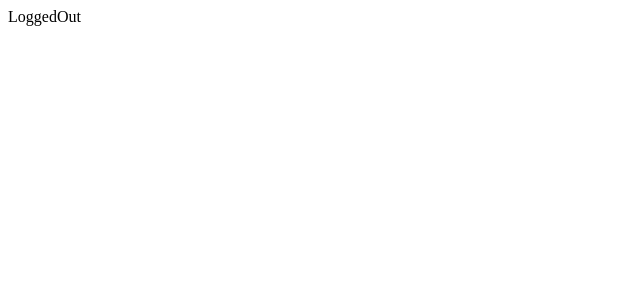
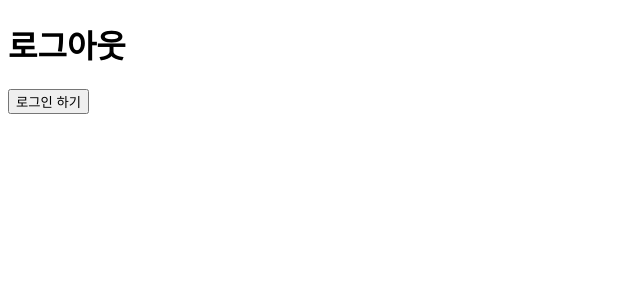
Before and after one commit to with-key/ubereats_frontend, a React (Vite) app: page / in a window 1280 px wide. Shown: the top 300 px of the page, without its empty margins (0-640 px from the left). Built offline with nearby package versions, Linux system fonts and the light colour scheme.

Commit message:
add: local only field(global state)

```diff
--- a/src/App.tsx
+++ b/src/App.tsx
@@ -1,9 +1,26 @@
 import React from "react";
+
+import { gql, useQuery, useReactiveVar } from "@apollo/client";
+import LoggedIn from "./routers/LoggedIn";
 import LoggedOut from "./routers/LoggedOut";
-import { BrowserRouter, Routes, Route } from "react-router-dom";
+import { isLoggedInVar } from "./apollo";
+
+// const IS_LOGGED_IN = gql`
+//   {
+//     isLoggedIn @client
+//   }
+// `;
 
 function App() {
-  return <LoggedOut />;
+  // reactive variables read
+  // legacy
+  // const {
+  //   data: { isLoggedIn },
+  // } = useQuery(IS_LOGGED_IN);
+
+  const isLoggedIn = useReactiveVar(isLoggedInVar);
+  console.log(isLoggedIn);
+  return isLoggedIn ? <LoggedIn /> : <LoggedOut />;
 }
 
 export default App;
--- a/src/apollo.ts
+++ b/src/apollo.ts
@@ -1,8 +1,24 @@
-import { ApolloClient, InMemoryCache } from "@apollo/client";
+import { ApolloClient, InMemoryCache, makeVar } from "@apollo/client";
+
+// reactive variables
+export const isLoggedInVar = makeVar(false);
 
 const client = new ApolloClient({
   uri: "http://localhost:4000/graphql",
-  cache: new InMemoryCache(),
+  cache: new InMemoryCache({
+    typePolicies: {
+      // 캐시에 local state 만들기
+      Query: {
+        fields: {
+          isLoggedIn: {
+            read() {
+              return isLoggedInVar();
+            },
+          },
+        },
+      },
+    },
+  }),
 });
 
 export default client;
--- a/src/routers/LoggedOut.tsx
+++ b/src/routers/LoggedOut.tsx
@@ -1,7 +1,17 @@
 import React from "react";
+import { isLoggedInVar } from "../apollo";
 
 function LoggedOut() {
-  return <div>LoggedOut</div>;
+  // reactive variables update
+  const onClick = () => {
+    isLoggedInVar(true);
+  };
+  return (
+    <div>
+      <h1>로그아웃</h1>
+      <button onClick={onClick}>로그인 하기</button>
+    </div>
+  );
 }
 
 export default LoggedOut;
```
Also changed, not shown: 1 other file (tests, documents, lock files or other folders).
